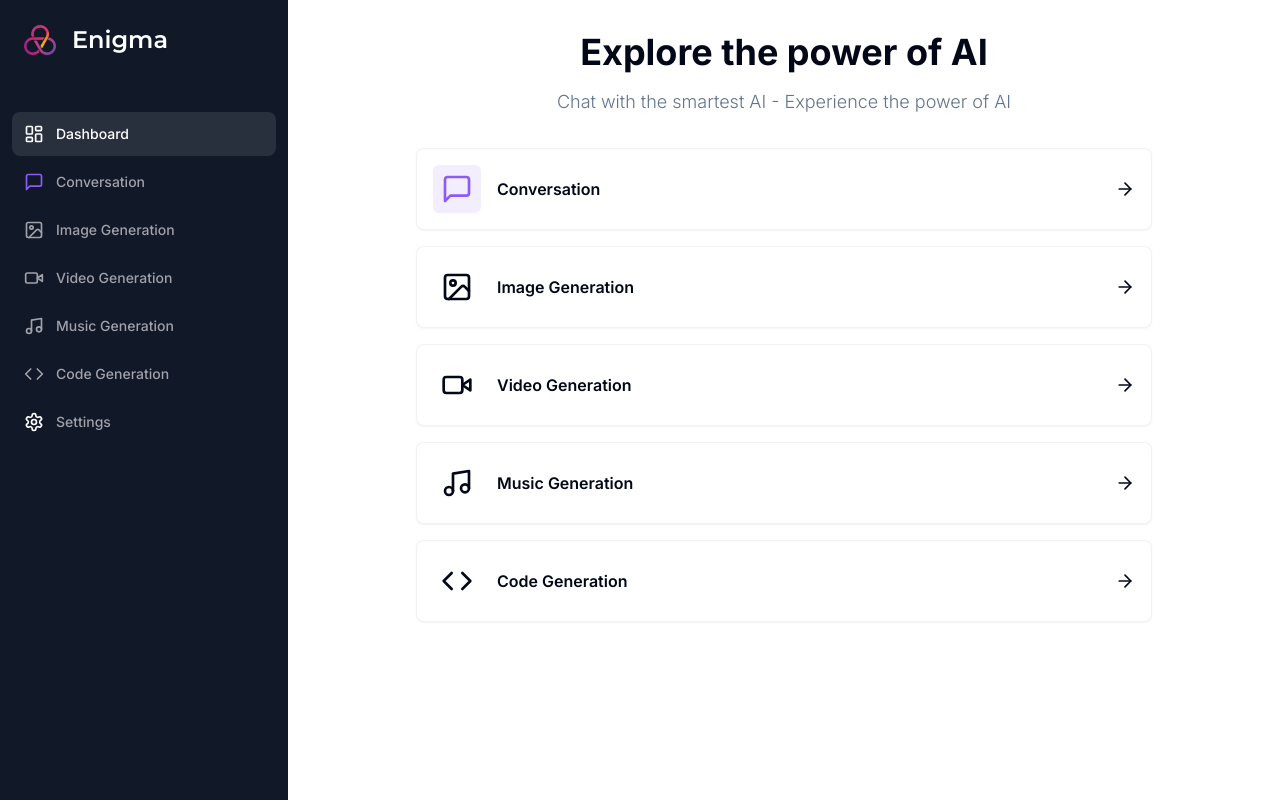
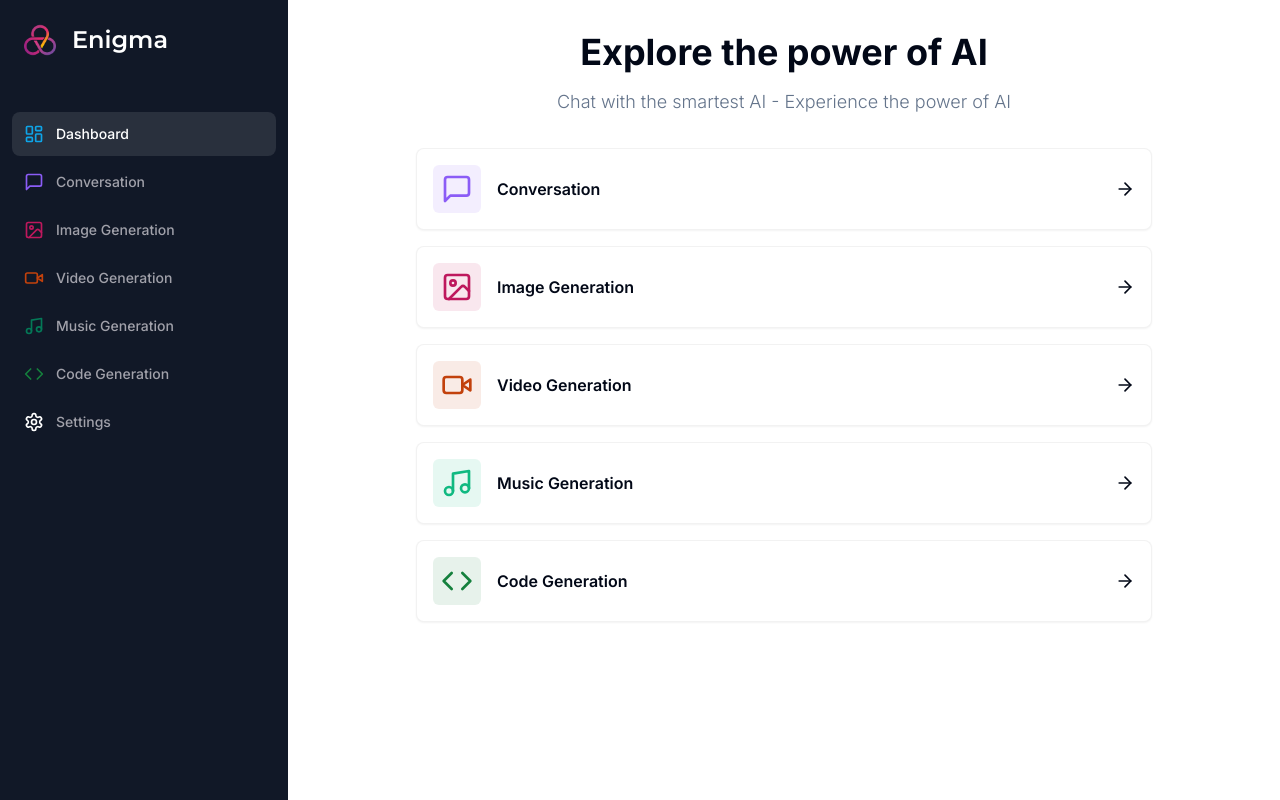
Before and after one commit to SalikJamal/enigma, a Next.js app: page /dashboard in a window 1280 px wide. Built offline with nearby package versions, Linux system fonts and the light colour scheme.

Commit message:
Factorizing

```diff
--- a/app/(dashboard)/(routes)/dashboard/page.tsx
+++ b/app/(dashboard)/(routes)/dashboard/page.tsx
@@ -1,16 +1,58 @@
 'use client'
 
+// import { routes } from "@/lib/data" WHY DO THESE ROUTES NOT WORK
 import { Card } from "@/components/ui/card"
 import { cn } from "@/lib/utils"
-import { ArrowRight } from "lucide-react"
+import { ArrowRight,
+    CodeIcon,
+    ImageIcon,
+    MessageSquare,
+    MusicIcon,
+    VideoIcon } from "lucide-react"
 import { useRouter } from "next/navigation"
-import { routes } from "@/lib/data"
+
+const tools = [
+    {
+        label: "Conversation",
+        icon: MessageSquare,
+        color: "text-violet-500",
+        bgColor: "bg-violet-500/10",
+        href: "/conversation"
+    },
+    {
+        label: "Image Generation",
+        icon: ImageIcon,
+        color: "text-pink-700",
+        bgColor: "bg-pink-700/10",
+        href: "/image"
+    },
+    {
+        label: "Video Generation",
+        icon: VideoIcon,
+        color: "text-orange-700",
+        bgColor: "bg-orange-700/10",
+        href: "/video"
+    },
+    {
+        label: "Music Generation",
+        icon: MusicIcon,
+        color: "text-emerald-500",
+        bgColor: "bg-emerald-500/10",
+        href: "/music"
+    },
+    {
+        label: "Code Generation",
+        icon: CodeIcon,
+        color: "text-green-700",
+        bgColor: "bg-green-700/10",
+        href: "/code"
+    }
+]
 
 
 export default function DashboardPage() {
 
     const router = useRouter()
-    const toolsOnlyRoutes = routes.slice(1, 6)
 
     return (
         <div>
@@ -23,7 +65,7 @@ export default function DashboardPage() {
                 </p>
             </div>
             <div className="px-4 md:px-20 lg:px-32 space-y-4">
-                {toolsOnlyRoutes.map((tool) => (
+                {tools.map((tool) => (
                     <Card
                         className="p-4 border-black/5 flex items-center justify-between hover:shadow-md transition cursor-pointer"
                         key={tool.href}
--- a/components/sidebar.tsx
+++ b/components/sidebar.tsx
@@ -1,16 +1,70 @@
 'use client'
 
-import { routes } from "@/lib/data" // WHY DOES THIS NOT WORK
+// import { routes } from "@/lib/data" WHY DO THESE NOT WORK
 import { cn } from "@/lib/utils"
 import { Montserrat } from "next/font/google"
 import Image from "next/image"
 import Link from "next/link"
+import {
+    CodeIcon,
+    ImageIcon,
+    LayoutDashboard,
+    MessageSquare,
+    MusicIcon,
+    SettingsIcon,
+    VideoIcon
+} from "lucide-react"
 import { usePathname } from "next/navigation"
 
 const montserrat = Montserrat({
     weight: "600",
     subsets: ["latin-ext"]
 })
+
+export const routes = [
+    {
+        label: "Dashboard",
+        icon: LayoutDashboard,
+        href: "/dashboard",
+        color: "text-sky-500"
+    },
+    {
+        label: "Conversation",
+        icon: MessageSquare,
+        href: "/conversation",
+        color: "text-violet-500"
+    },
+    {
+        label: "Image Generation",
+        icon: ImageIcon,
+        href: "/image",
+        color: "text-pink-700"
+    },
+    {
+        label: "Video Generation",
+        icon: VideoIcon,
+        href: "/video",
+        color: "text-orange-700"
+    },
+    {
+        label: "Music Generation",
+        icon: MusicIcon,
+        href: "/music",
+        color: "text-emerald-700"
+    },
+    {
+        label: "Code Generation",
+        icon: CodeIcon,
+        href: "/code",
+        color: "text-green-700"
+    },
+    {
+        label: "Settings",
+        icon: SettingsIcon,
+        href: "/settings",
+        color: "text-white"
+    }
+] as const
 
 
 export default function Sidebar() {
```
